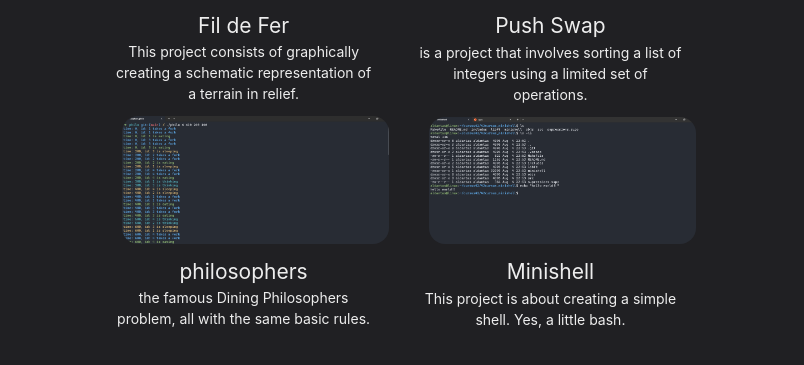
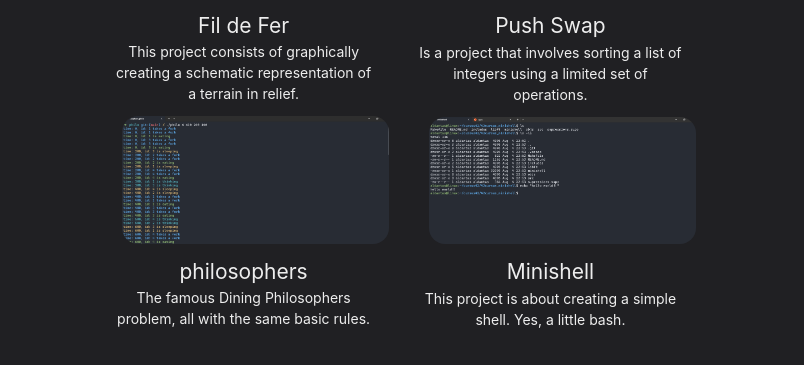
Before and after one commit to AllanDantas21/portfolio_website, a Next.js app: page /projects in a window 1280 px wide. Shown: the part 249-614 px from the top of the page, without its empty margins (243-1047 px from the left). Built offline with nearby package versions, Linux system fonts and the light colour scheme.

Commit message:
fix projects resumes

```diff
--- a/pages/projects.js
+++ b/pages/projects.js
@@ -27,12 +27,12 @@ const Projects = () => {
                     This project consists of graphically creating a schematic representation of a terrain in relief.
                     </WorkGridItem>
                     <WorkGridItem id="philo" title="philosophers" thumbnail={imgPhilo}>
-                    the famous Dining Philosophers problem, all with the same basic rules.
+                    The famous Dining Philosophers problem, all with the same basic rules.
                     </WorkGridItem>
                 </Section>
                 <Section Section delay={0.1}>
                     <WorkGridItem id="push-swap" title="Push Swap" thumbnail={imgPushswap}>
-                    is a project that involves sorting a list of integers using a limited set of operations.
+                    Is a project that involves sorting a list of integers using a limited set of operations.
                     </WorkGridItem>
                     <WorkGridItem id="minishell" title="Minishell" thumbnail={imgMinishell}>
                     This project is about creating a simple shell. Yes, a little bash.
```
